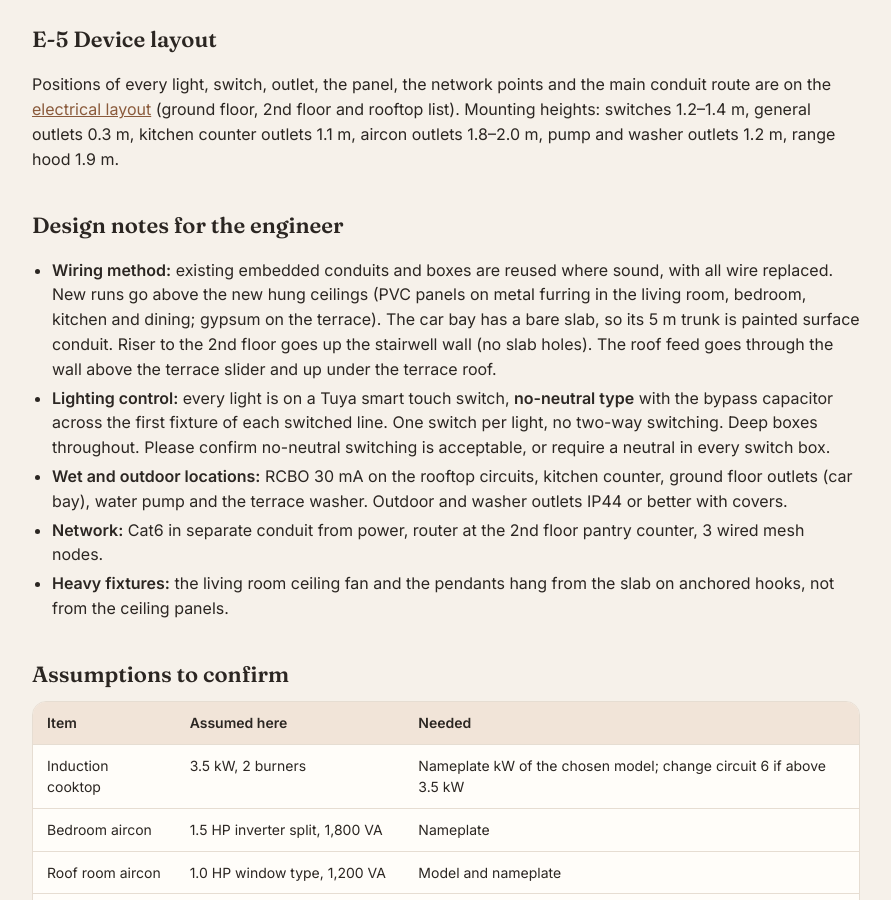
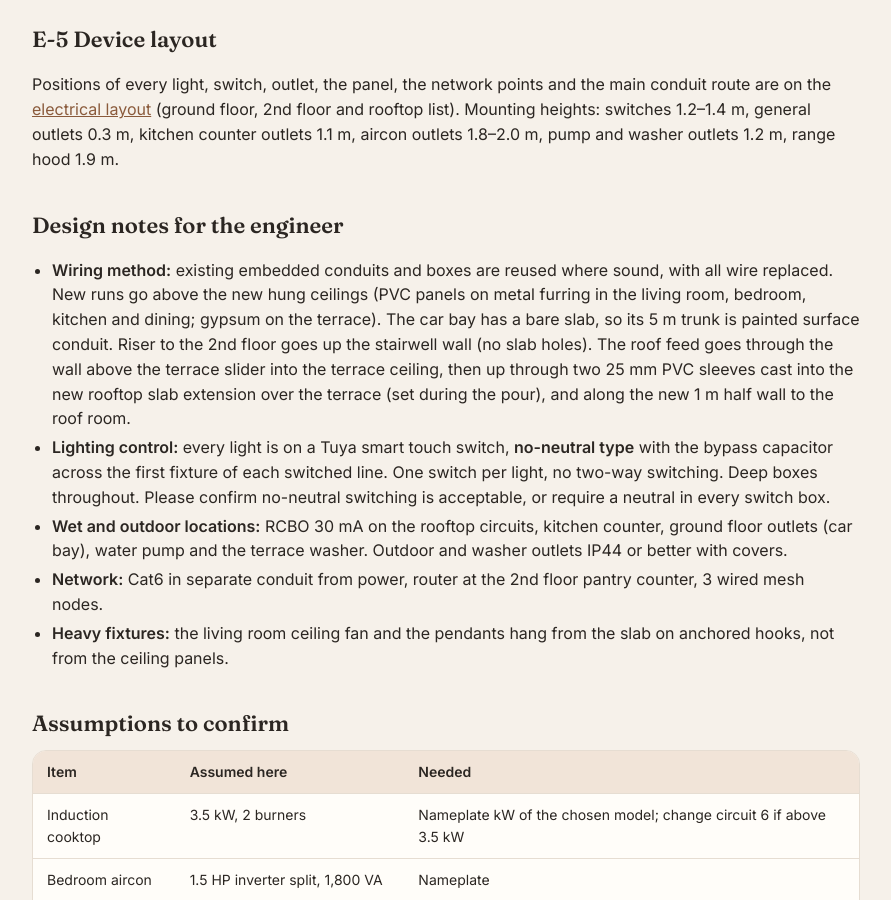
Before and after one commit to tatayotter/navarro-house, a Jekyll site: the page built from house/electrical-signoff.md, in a window 1280 px wide and 900 px high, scrolled down 5919 px. Shown: the whole window, without its empty margins (194-1085 px from the left). Built offline with Jekyll 4.4.1, drawn with Linux system fonts in a browser that asks for light colours.

Commit message:
Electrical: roof feed via sleeves cast into the terrace slab extension
Co-Authored-By: Claude Opus 5.5 <noreply@anthropic.com>
Claude-Session: https://claude.ai/code/session_01RUWgCRNWmTMeAKKYpvsnmJ

```diff
--- a/house/electrical-layout-v1.html
+++ b/house/electrical-layout-v1.html
@@ -96,7 +96,7 @@ td.n{font-variant-numeric:tabular-nums;white-space:nowrap}
 <section class="sheet"><h2>2nd floor <span>bedroom + living measured</span></h2><svg id="s"></svg></section>
 </div>
   <div class="rooflist"><h2>Rooftop (updated 18 Nov: no deck, room about 4.4 × 5.9 m to the front column line, incl. a T&amp;B; roof overhangs about 1 m past the front columns)</h2><ul>
-<li>Feed arrives from the terrace ceiling, up under the terrace roof and over the parapet, then along the outside of the room's new front wall into the room.</li>
+<li>Feed (changed 20 Nov, slab now extends over the terrace): from the terrace ceiling up through two 25 mm sleeves cast into the new slab extension at the terrace's back corner, then inside or along the new 1 m half wall to the roof room.</li>
 <li>Roof room (sleeper + house storage): 2 ceiling LED lights (front half and back half), 4 sockets (desk on the annex-side wall, bed head on the back wall, dresser on the outer wall at 1.0 m, annex-side wall past the door for vacuum or a fan), 1 two-gang switch inside the door (room lights · outside front light).</li>
 <li>Roof T&amp;B (front corner of the room, about 1.6 × 1.7 m): 1 IP-rated ceiling LED light, 1 exhaust fan high on the outer wall near the shower, 1 two-gang switch on the room side next to the door (light · fan). No socket inside, no water heater.</li>
 <li>Stair landing (annex side of the room wall): 1 LED light under the roof, 1 one-gang switch at 1.3 m by the door.</li>
--- a/house/electrical-signoff.md
+++ b/house/electrical-signoff.md
@@ -102,7 +102,7 @@ Positions of every light, switch, outlet, the panel, the network points and the
 
 ## Design notes for the engineer
 
-- **Wiring method:** existing embedded conduits and boxes are reused where sound, with all wire replaced. New runs go above the new hung ceilings (PVC panels on metal furring in the living room, bedroom, kitchen and dining; gypsum on the terrace). The car bay has a bare slab, so its 5 m trunk is painted surface conduit. Riser to the 2nd floor goes up the stairwell wall (no slab holes). The roof feed goes through the wall above the terrace slider and up under the terrace roof.
+- **Wiring method:** existing embedded conduits and boxes are reused where sound, with all wire replaced. New runs go above the new hung ceilings (PVC panels on metal furring in the living room, bedroom, kitchen and dining; gypsum on the terrace). The car bay has a bare slab, so its 5 m trunk is painted surface conduit. Riser to the 2nd floor goes up the stairwell wall (no slab holes). The roof feed goes through the wall above the terrace slider into the terrace ceiling, then up through two 25 mm PVC sleeves cast into the new rooftop slab extension over the terrace (set during the pour), and along the new 1 m half wall to the roof room.
 - **Lighting control:** every light is on a Tuya smart touch switch, **no-neutral type** with the bypass capacitor across the first fixture of each switched line. One switch per light, no two-way switching. Deep boxes throughout. Please confirm no-neutral switching is acceptable, or require a neutral in every switch box.
 - **Wet and outdoor locations:** RCBO 30 mA on the rooftop circuits, kitchen counter, ground floor outlets (car bay), water pump and the terrace washer. Outdoor and washer outlets IP44 or better with covers.
 - **Network:** Cat6 in separate conduit from power, router at the 2nd floor pantry counter, 3 wired mesh nodes.
```
Also changed, not shown: house/build-sequence.md (+1 -1 lines).
